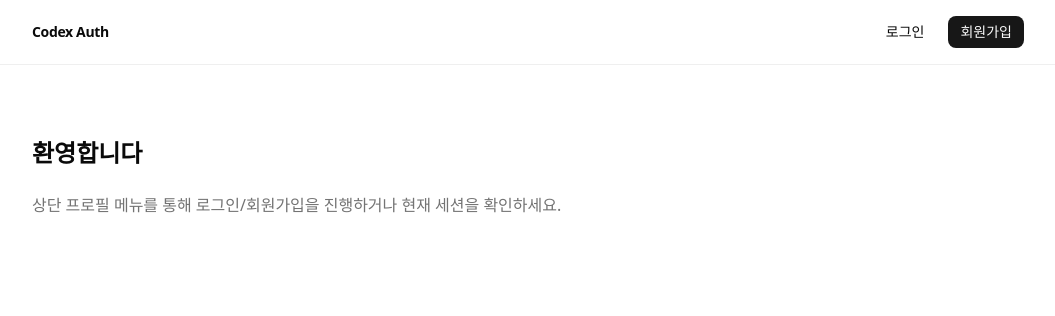
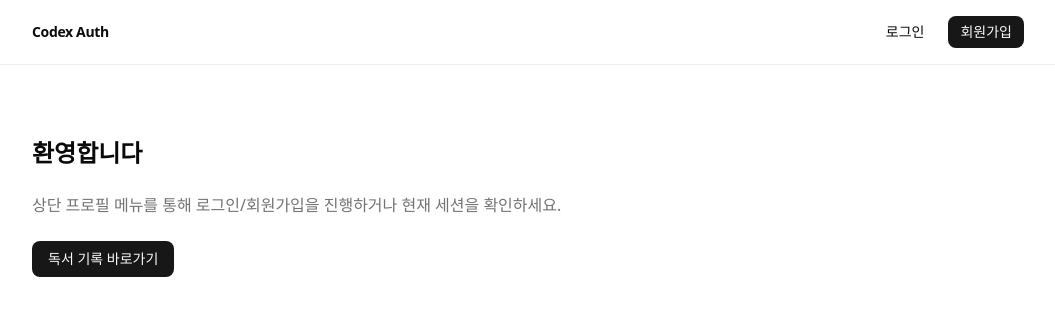
Before and after one commit to justhumanb2ing/codex-test3, a Next.js app: page / in a window 1280 px wide. Shown: the top 316 px of the page, without its empty margins (112-1167 px from the left). Built offline with nearby package versions, Linux system fonts and the light colour scheme; no server answers.

Commit message:
feat: add protected reading link to home

```diff
--- a/app/page.tsx
+++ b/app/page.tsx
@@ -1,3 +1,5 @@
+import Link from "next/link";
+
 export default function HomePage() {
   return (
     <section className="space-y-6 py-10">
@@ -6,6 +8,9 @@ export default function HomePage() {
         상단 프로필 메뉴를 통해 로그인/회원가입을 진행하거나 현재 세션을
         확인하세요.
       </p>
+      <Link className="inline-flex w-fit items-center rounded-md bg-primary px-4 py-2 text-sm font-medium text-primary-foreground transition hover:bg-primary/90" href="/reading">
+        독서 기록 바로가기
+      </Link>
     </section>
   );
 }
```
